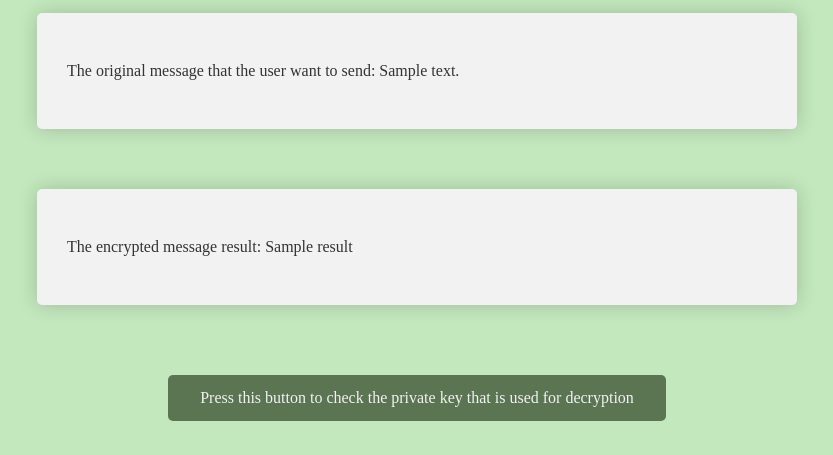
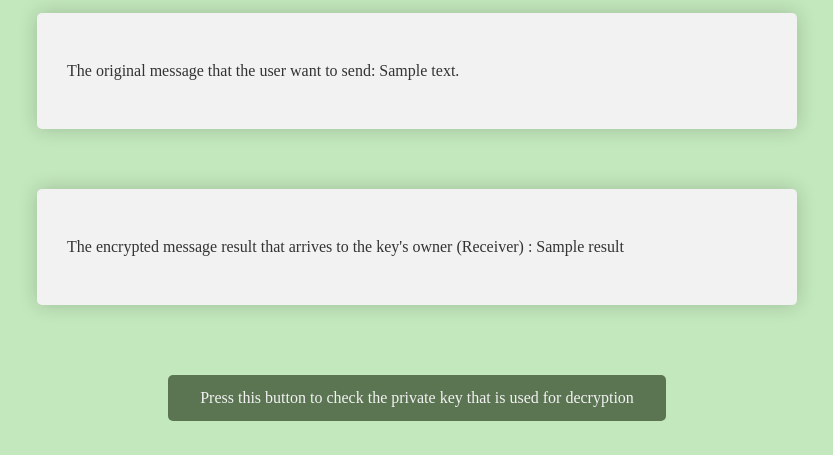
Before and after one commit to Charbelghanime/RSA_flask, a Flask app: template Templates/result.html in a window 1280 px wide. Shown: the part 273-728 px from the top of the page, without its empty margins (223-1056 px from the left). Run offline with Flask 3, Linux system fonts and the light colour scheme; the template is opened without the code that fills it: most values are stand-ins (such as "Sample title", 1, 10 or a date in 2020).

Commit message:
Update result.html

```diff
--- a/Templates/result.html
+++ b/Templates/result.html
@@ -17,7 +17,7 @@
     </div>
 
     <div class="limit">
-        <p>The encrypted message result: {{ result }}</p>
+        <p>The encrypted message result that arrives to the key's owner (Receiver) : {{ result }}</p>
     </div>
 
     {% if operation == 'Encrypt' %}
```
